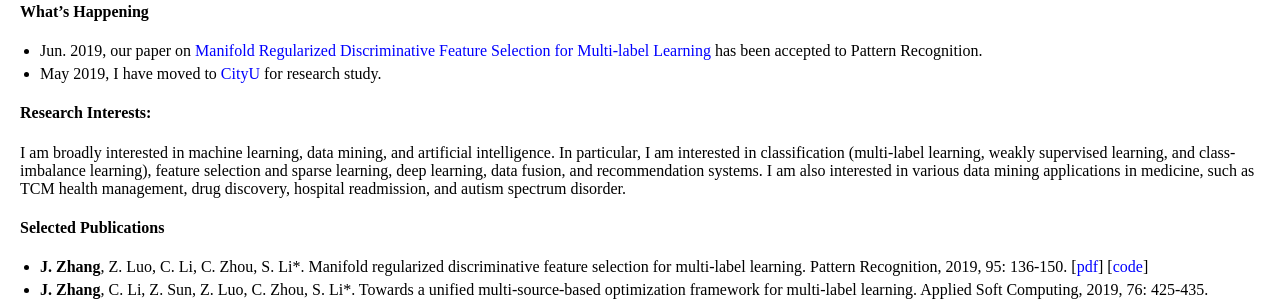
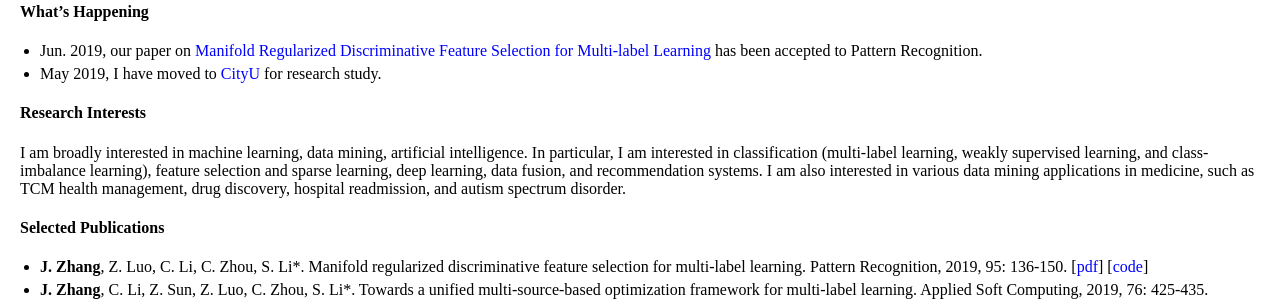
Before and after one commit to jiazhang-ml/jiazhang-ml.github.io, a Jekyll site: the page built from index.md, in a window 1280 px wide. Shown: the part 293-594 px from the top of the page. Built offline with Jekyll 4.4.1, drawn with Linux system fonts in a browser that asks for light colours.

Commit message:
Update index.md

```diff
--- a/index.md
+++ b/index.md
@@ -19,9 +19,9 @@ I am currently working towards the Ph.D. degree in the Artificial Intelligence D
 * Jun. 2019, our paper on [Manifold Regularized Discriminative Feature Selection for Multi-label Learning](https://www.sciencedirect.com/science/article/pii/S0031320319302341) has been accepted to Pattern Recognition.
 * May 2019, I have moved to [CityU](https://www.cityu.edu.hk/) for research study.
 
-#### Research Interests:
+#### Research Interests
 
-I am broadly interested in machine learning, data mining, and artificial intelligence. In particular, I am interested in classification (multi-label learning, weakly supervised learning, and class-imbalance learning), feature selection and sparse learning, deep learning, data fusion, and recommendation systems. I am also interested in various data mining applications in medicine, such as TCM health management, drug discovery, hospital readmission, and autism spectrum disorder.
+I am broadly interested in machine learning, data mining, artificial intelligence. In particular, I am interested in classification (multi-label learning, weakly supervised learning, and class-imbalance learning), feature selection and sparse learning, deep learning, data fusion, and recommendation systems. I am also interested in various data mining applications in medicine, such as TCM health management, drug discovery, hospital readmission, and autism spectrum disorder.
 
 #### Selected Publications
 
```
